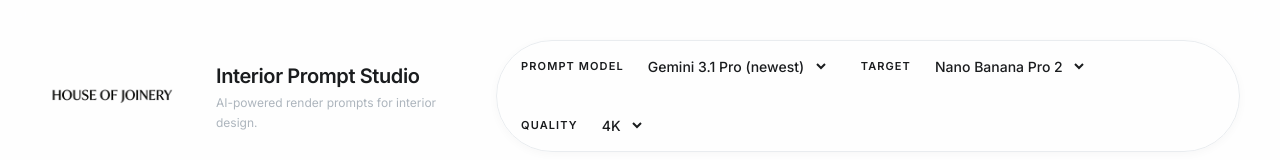
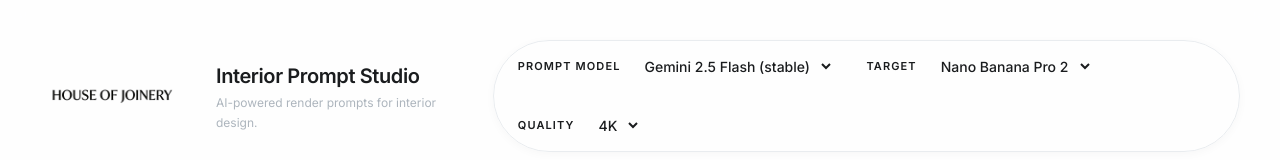
Before and after one commit to Fluxmedia/Interior-Prompt-Studio, a React (Vite) app: page / in a window 1280 px wide. Shown: the top 160 px of the page. Built offline with nearby package versions, Linux system fonts and the light colour scheme.

Commit message:
Update App.jsx

```diff
--- a/src/App.jsx
+++ b/src/App.jsx
@@ -239,7 +239,7 @@ function App() {
   const [isLoading, setIsLoading] = useState(false)
   const [loadingStatus, setLoadingStatus] = useState('')
   const [error, setError] = useState('')
-  const [geminiModel, setGeminiModel] = useState('gemini-3.1-pro-preview')
+  const [geminiModel, setGeminiModel] = useState('gemini-2.5-flash')
   const [nanoModel, setNanoModel] = useState('Nano Banana Pro 2')
   const [nanoQuality, setNanoQuality] = useState('4K')
   const [imageGenStates, setImageGenStates] = useState({})
@@ -561,11 +561,11 @@ OUTPUT FORMAT — respond ONLY with valid JSON, no markdown, no backticks:
             <div className="model-selector">
               <label>Prompt Model</label>
               <select value={geminiModel} onChange={e => setGeminiModel(e.target.value)}>
-                <option value="gemini-3.1-pro-preview">Gemini 3.1 Pro (newest)</option>
-                <option value="gemini-3-pro-preview">Gemini 3 Pro</option>
-                <option value="gemini-3-flash-preview">Gemini 3 Flash</option>
-                <option value="gemini-2.5-flash">Gemini 2.5 Flash</option>
+                <option value="gemini-2.5-flash">Gemini 2.5 Flash (stable)</option>
                 <option value="gemini-2.5-pro">Gemini 2.5 Pro</option>
+                <option value="gemini-3-flash-preview">Gemini 3 Flash (preview)</option>
+                <option value="gemini-3-pro-preview">Gemini 3 Pro (preview)</option>
+                <option value="gemini-3.1-pro-preview">Gemini 3.1 Pro (preview)</option>
               </select>
             </div>
             <div className="model-selector">
```
